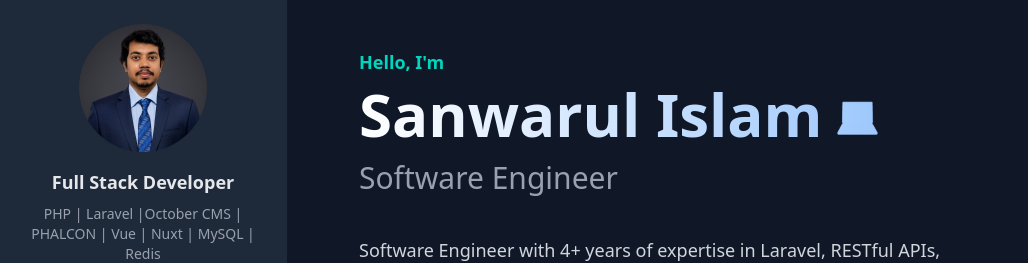
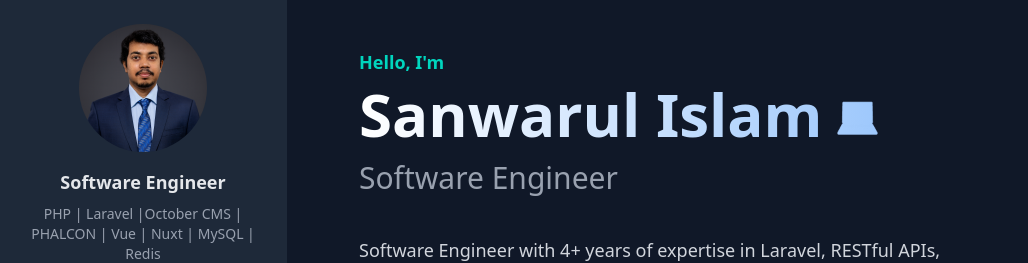
Before and after one commit to muhammadsanwarulislam/portfolio, a Nuxt app: page / in a window 1280 px wide. Shown: the top 263 px of the page, without its empty margins (1-1029 px from the left). Built offline with nearby package versions, Linux system fonts and the light colour scheme.

Commit message:
content update

```diff
--- a/app/app.vue
+++ b/app/app.vue
@@ -13,8 +13,8 @@
 
         <!-- Loading Text -->
         <div class="loading-text">
-          <span class="text-gradient">Sanwarul Islam</span>
-          <p class="text-subtitle">Full Stack Developer</p>
+          <span class="text-gradient">{{ profile.personal.name }}</span>
+          <p class="text-subtitle">{{ profile.personal.title }}</p>
         </div>
 
         <!-- Loading Bar -->
@@ -44,15 +44,16 @@
 import { useContent } from '~/composables/useContent'
 import { ref, onMounted, onBeforeMount } from 'vue'
 
-const { getSiteConfig } = useContent()
+const { getSiteConfig, getProfile } = useContent()
 const config = getSiteConfig()
+const profile = getProfile()
 
 const isLoading = ref(true)
 const loadingProgress = ref(0)
 
 const techStack = ['Laravel', 'Nuxt.js', 'Vue', 'PHP', 'MySQL', 'TypeScript', 'Redis']
 
-// Simulate loading progress
+
 const simulateLoading = () => {
   const interval = setInterval(() => {
     loadingProgress.value += Math.random() * 15
@@ -60,7 +61,6 @@ const simulateLoading = () => {
       loadingProgress.value = 100
       clearInterval(interval)
 
-      // Wait a bit before hiding loading screen
       setTimeout(() => {
         isLoading.value = false
       }, 500)
@@ -69,10 +69,8 @@ const simulateLoading = () => {
 }
 
 onMounted(() => {
-  // Start loading simulation
   simulateLoading()
 
-  // Set a timeout to ensure loading screen doesn't stay forever
   setTimeout(() => {
     if (isLoading.value) {
       isLoading.value = false
--- a/app/components/Sidebar.vue
+++ b/app/components/Sidebar.vue
@@ -3,7 +3,7 @@
         <!-- Profile Section -->
         <div class="flex flex-col items-center">
             <img :src='`/assets/images/1.png`' alt="Profile" class="rounded-full w-32 h-32 object-cover mb-4" />
-            <h2 class="text-lg font-semibold">Full Stack Developer</h2>
+            <h2 class="text-lg font-semibold">{{ profile.personal.title }}</h2>
             <p class="text-sm text-gray-400 text-center mt-2">
                 PHP | Laravel |October CMS | PHALCON | Vue | Nuxt | MySQL | Redis
             </p>
@@ -28,8 +28,9 @@
 </template>
 
 <script setup>
-const { getSocialLinks } = useContent()
+const { getSocialLinks,getProfile } = useContent()
 const socialLinks = getSocialLinks()
+const profile = getProfile()
 
 const menuItems = [
     { name: 'Home', icon: '🏠', id: '/' },
--- a/app/content/profile.json
+++ b/app/content/profile.json
@@ -4,7 +4,7 @@
     "title": "Software Engineer",
     "currentRole": "Software Engineer at Orange Business Development Ltd",
     "tagline": "PHP(Laravel), Javascript(Nuxt) Specialist",
-    "location": "Nikunja-2, Road-2, House-33, Dhaka",
+    "location": "Dhaka, Bangladesh",
     "email": "muhammad.sanwarul94@gmail.com",
     "phone": "+880 1774418388",
     "about": "Software Engineer with 4+ years of expertise in Laravel, RESTful APIs, specializing in scalable backend solutions for government and enterprise platforms. Proven track record in optimizing performance (30% faster APIs), leading cross-functional teams, and implementing secure authentication systems.",
```
